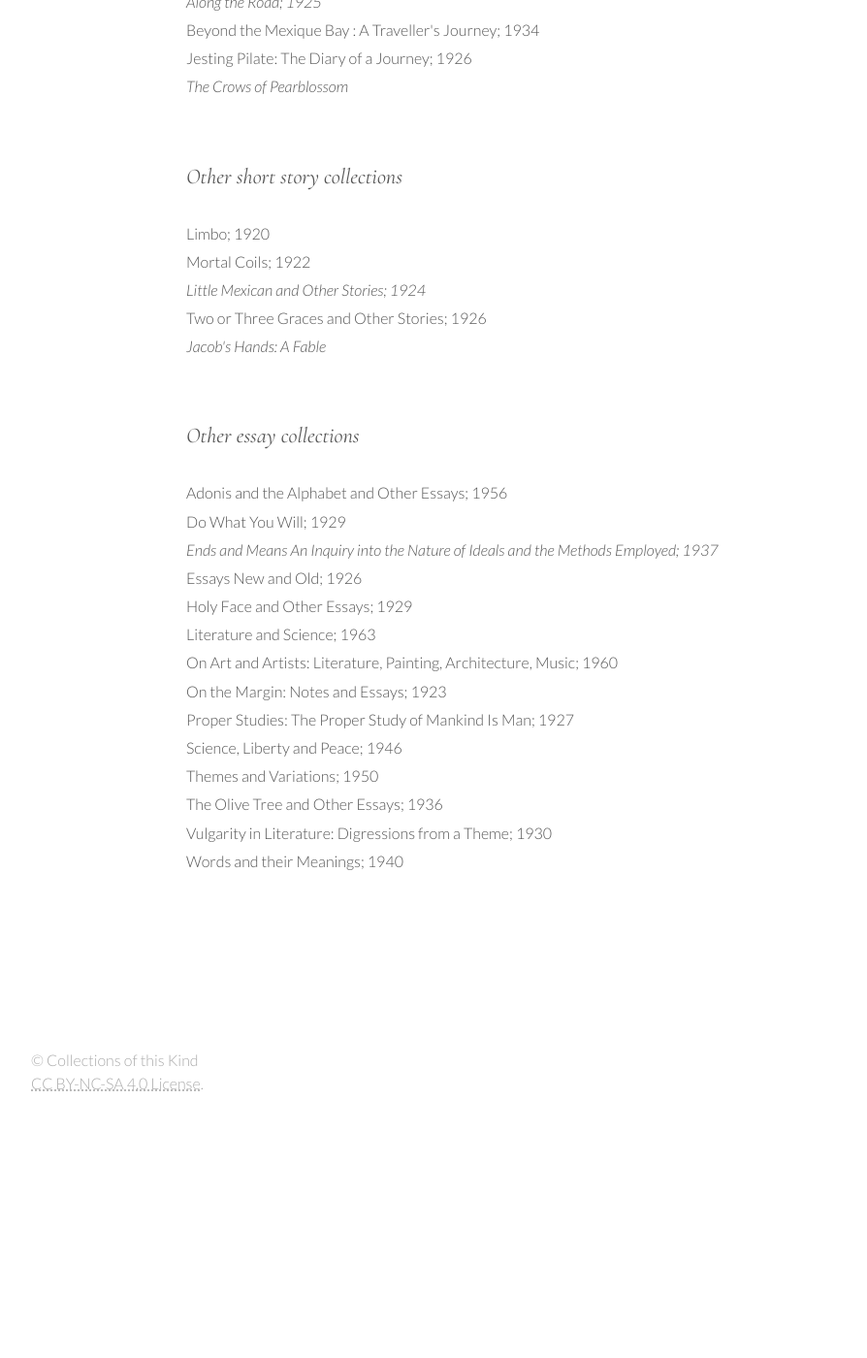
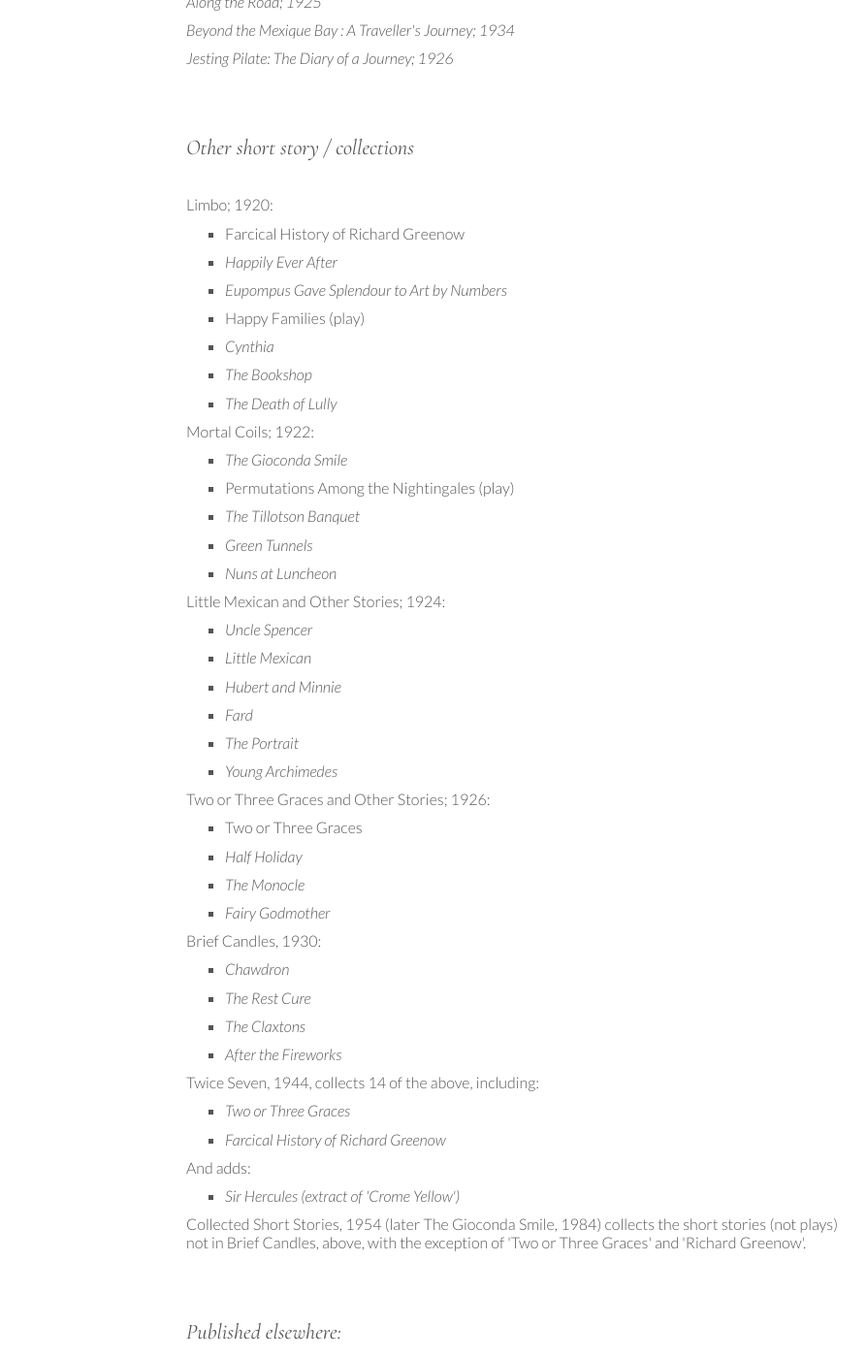
Before and after one commit to CollectionsOfThisKind/collectionsofthiskind.github.io, a Jekyll site: the page built from pages/lists/lists/huxley.html, in a window 1280 px wide and 1400 px high, scrolled down 966 px. Shown: the whole window at 97% size, without its empty margins (58-952 px from the left). Built offline with Jekyll 4.4.1, drawn with Linux system fonts in a browser that asks for light colours; before the commit the page ends 2095 px from its top, so only the background shows below that; some of the changed text lies outside the part shown.

Commit message:
Add files via upload

```diff
--- a/pages/lists/lists/huxley.html
+++ b/pages/lists/lists/huxley.html
@@ -43,40 +43,92 @@ A list of Aldous Huxley books in the 1970s Flamingo Modern Classics series (or n
 <li><i>Time Must Have a Stop; 1944</i></li>
 </ul>
 
-<h2>Not found in this series</h2>
+<h2>Travel separately published by Flamingo:</h2>
 
 <ul>
 <li><i>Along the Road; 1925</i></li>
-<li>Beyond the Mexique Bay : A Traveller's Journey; 1934</li>
-<li>Jesting Pilate: The Diary of a Journey; 1926</li>
-<li><i>The Crows of Pearblossom</i></li>
+<li><i>Beyond the Mexique Bay : A Traveller's Journey; 1934</i></li>
+<li><i>Jesting Pilate: The Diary of a Journey; 1926</i></li>
 </ul>
 
 
-<h2>Other short story collections</h2>
+
+<h2>Other short story / collections</h2>
 <ul>
-<li>Limbo; 1920</li>
-<li>Mortal Coils; 1922</li>
-<li><i>Little Mexican and Other Stories; 1924</i></li>
-<li>Two or Three Graces and Other Stories; 1926</li>
-<li><i>Jacob's Hands: A Fable</i>
+<li>Limbo; 1920:
+<ul class='compact sublist'>
+<li>Farcical History of Richard Greenow</li>
+<li><i>Happily Ever After</i></li>
+<li><i>Eupompus Gave Splendour to Art by Numbers</i></li>
+<li>Happy Families (play)</li>
+<li><i>Cynthia</i></li>
+<li><i>The Bookshop</i></li>
+<li><i>The Death of Lully</i></li>
+</ul>
+</li>
+<li>Mortal Coils; 1922:
+<ul class='compact sublist'>
+<li><i>The Gioconda Smile</i></li>
+<li>Permutations Among the Nightingales (play)</li>
+<li><i>The Tillotson Banquet</i></li>
+<li><i>Green Tunnels</i></li>
+<li><i>Nuns at Luncheon</i></li>
+</ul>
+</li>
+<li>Little Mexican and Other Stories; 1924:
+<ul class='compact sublist'>
+<li><i>Uncle Spencer</i></li>
+<li><i>Little Mexican</i></li>
+<li><i>Hubert and Minnie</i></li>
+<li><i>Fard</i></li>
+<li><i>The Portrait</i></li>
+<li><i>Young Archimedes</i></li>
+</ul>
+</li>
+<li>Two or Three Graces and Other Stories; 1926:
+<ul class='compact sublist'>
+<li>Two or Three Graces</li>
+<li><i>Half Holiday</i></li>
+<li><i>The Monocle</i></li>
+<li><i>Fairy Godmother</i></li>
+</ul>
+</li>
+<li>Brief Candles, 1930:
+<ul class='compact sublist'>
+<li><i>Chawdron</i></li>
+<li><i>The Rest Cure</i></li>
+<li><i>The Claxtons</i></li>
+<li><i>After the Fireworks</i></li>
+</ul>
+</li>
+<li>Twice Seven, 1944, collects 14 of the above, including:
+<ul class='compact sublist'>
+<li><i>Two or Three Graces</i></li>
+<li><i>Farcical History of Richard Greenow</i></li>
+</ul>
+And adds:
+<ul class='compact sublist'>
+<li><i>Sir Hercules (extract of 'Crome Yellow')</i></li>
+</ul>
+</li>
+
+<li>Collected Short Stories, 1954 (later The Gioconda Smile, 1984) collects the short stories (not plays) not in Brief Candles, above, with the exception of
+'Two or Three Graces' and 'Richard Greenow'.
+</li>
 </ul>
 
-<h2>Other essay collections</h2>
+<h2>Published elsewhere:</h2>
+
 <ul>
-<li>Adonis and the Alphabet and Other Essays; 1956</li>
-<li>Do What You Will; 1929</li>
-<li><i>Ends and Means An Inquiry into the Nature of Ideals and the Methods Employed; 1937</i></li>
-<li>Essays New and Old; 1926</li>
-<li>Holy Face and Other Essays; 1929</li>
-<li>Literature and Science; 1963</li>
-<li>On Art and Artists: Literature, Painting, Architecture, Music; 1960</li>
-<li>On the Margin: Notes and Essays; 1923</li>
-<li>Proper Studies: The Proper Study of Mankind Is Man; 1927</li>
-<li>Science, Liberty and Peace; 1946</li>
-<li>Themes and Variations; 1950</li>
-<li>The Olive Tree and Other Essays; 1936</li>
-<li>Vulgarity in Literature: Digressions from a Theme; 1930</li>
-<li>Words and their Meanings; 1940</li>
+<li><i>The Crows of Pearblossom</i></li>
+<li><i>Jacob's Hands: A Fable</i></li>
 </ul>
+
+<h2>Uncollected, but published as part of 'Crome Yellow':</h2>
+
+<ul>
+<li>The Dwarfs; 1921</li>
+</ul>
+
+
 </div>
```
